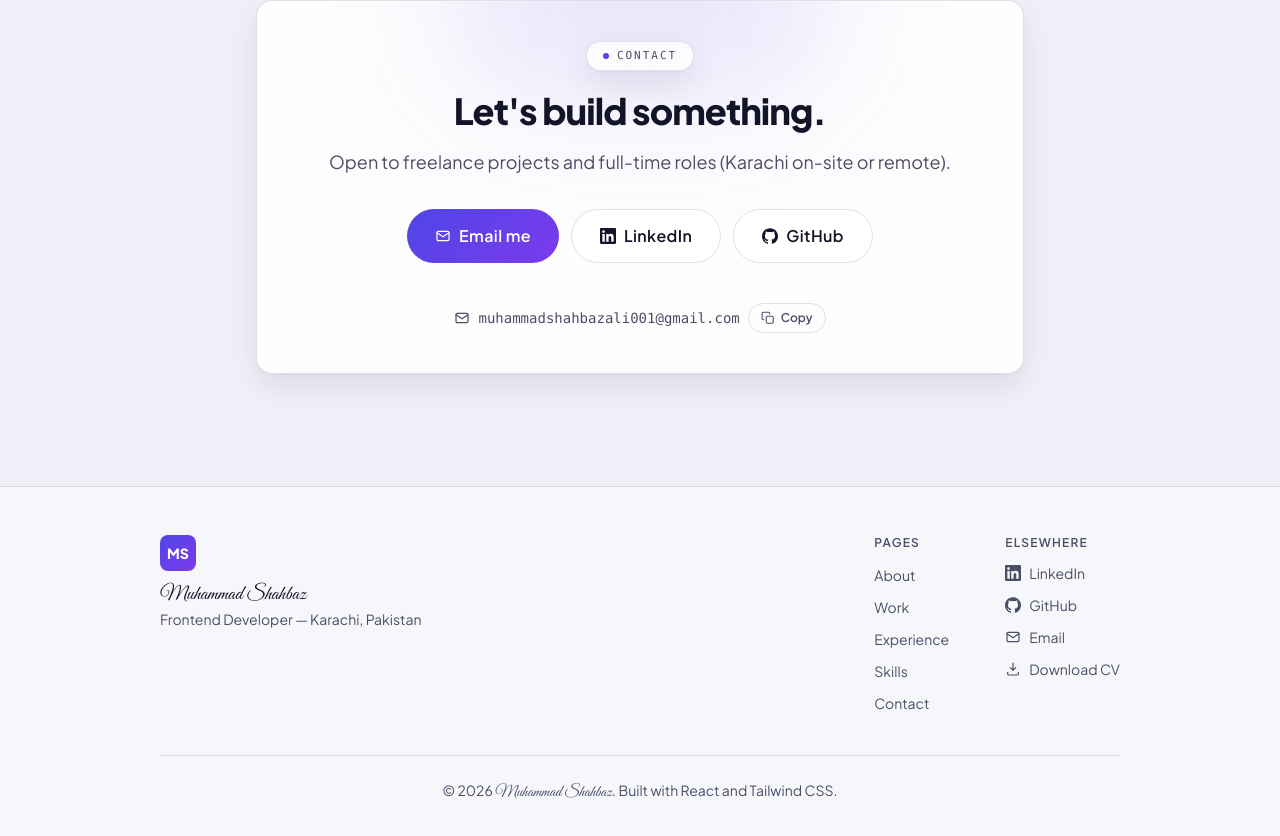
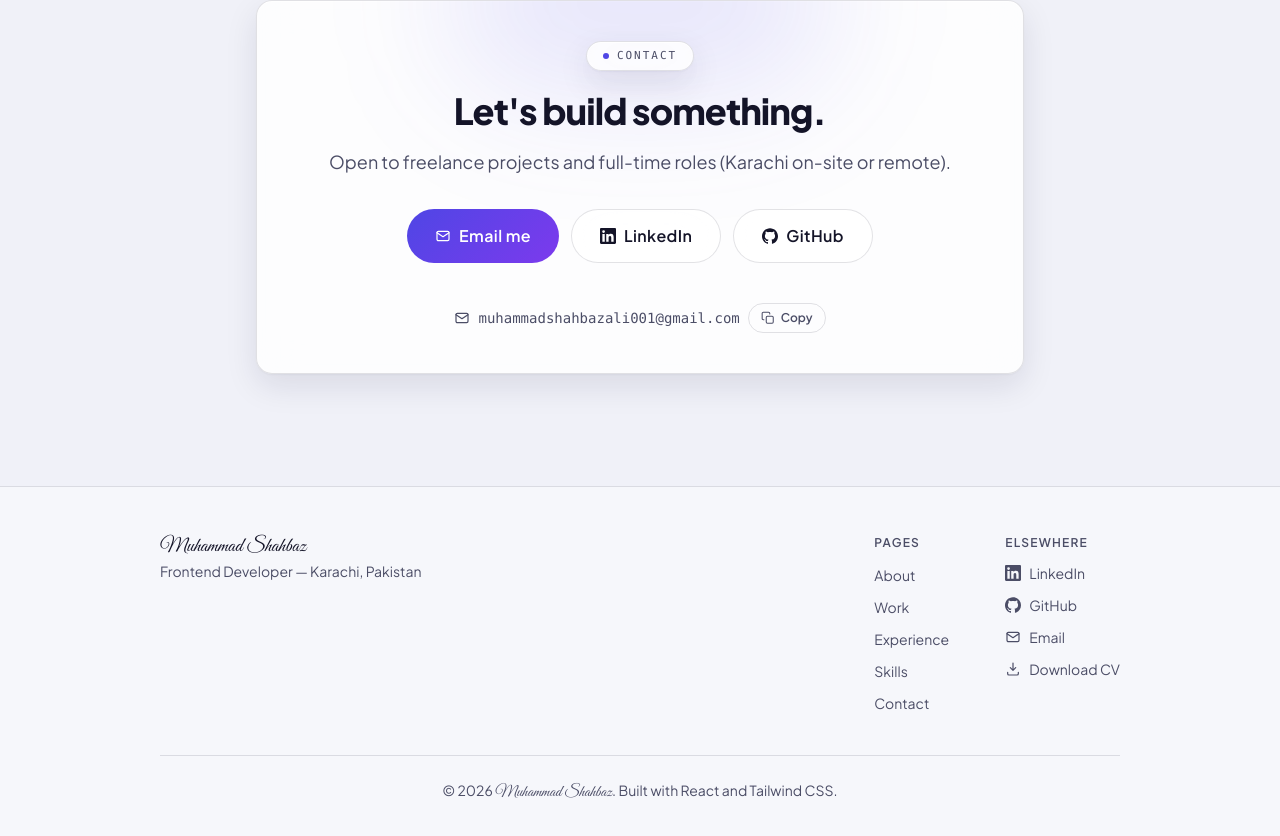
Before and after one commit to MuhammadShahbaz-0298/Portfolio, a React (Vite) app: page / in a window 1280 px wide. Shown: the part 4788-5624 px from the top of the page. Built offline with nearby package versions, Linux system fonts and the light colour scheme; no server answers.

Commit message:
Remove MS monogram from footer - script signature only

```diff
--- a/src/components/layout/Footer.jsx
+++ b/src/components/layout/Footer.jsx
@@ -1,4 +1,4 @@
-// Site footer: logo mark, quick links, social icon buttons, copyright.
+// Site footer: script signature, quick links, social links, copyright.
 // Text comes from src/data/profile.js and src/data/navigation.js.
 import Container from '../ui/Container';
 import Icon from '../ui/Icon';
@@ -16,9 +16,6 @@ export default function Footer() {
         <div className="flex flex-col items-center gap-8 sm:flex-row sm:items-start sm:justify-between">
           {/* Brand */}
           <div className="flex flex-col items-center gap-3 sm:items-start">
-            <span className="gradient-bg flex size-9 items-center justify-center rounded-lg text-sm font-extrabold text-on-accent">
-              MS
-            </span>
             <div className="text-center sm:text-left">
               <p className="text-sm font-bold text-ink">
                 <ScriptName />
```
